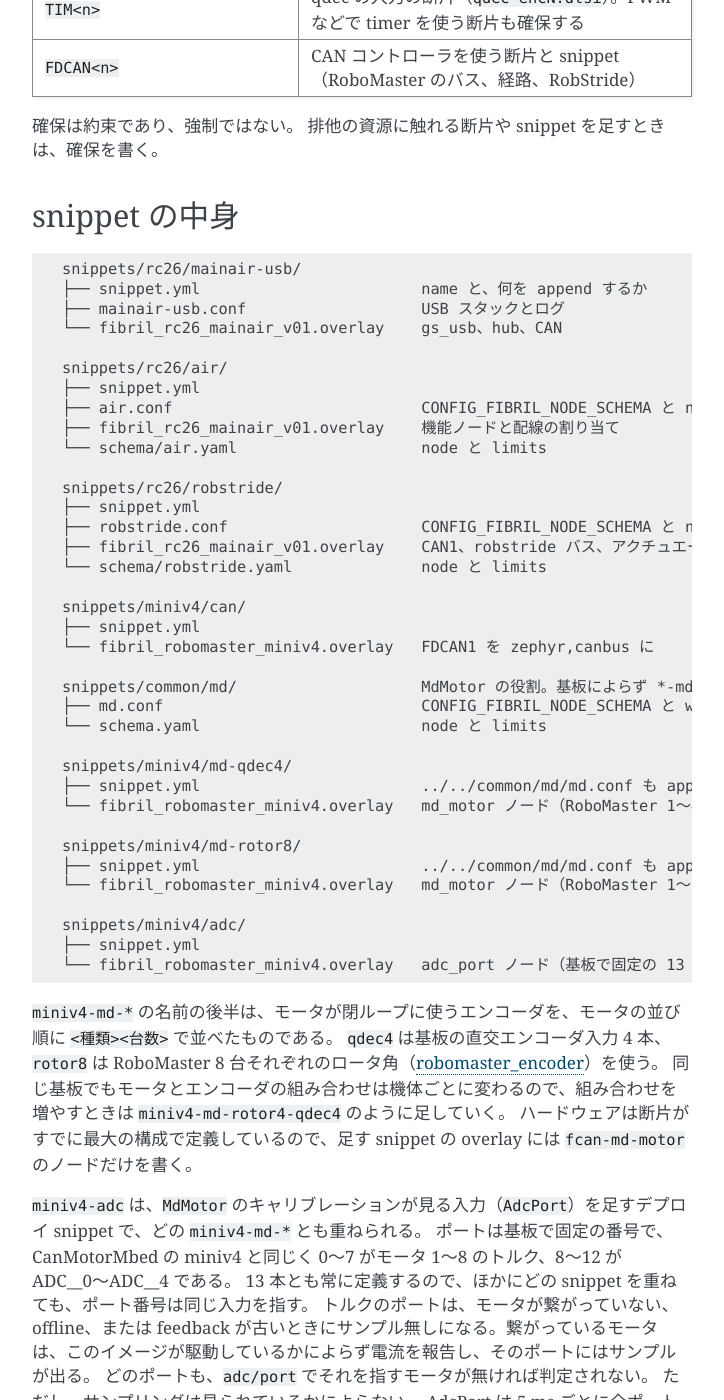
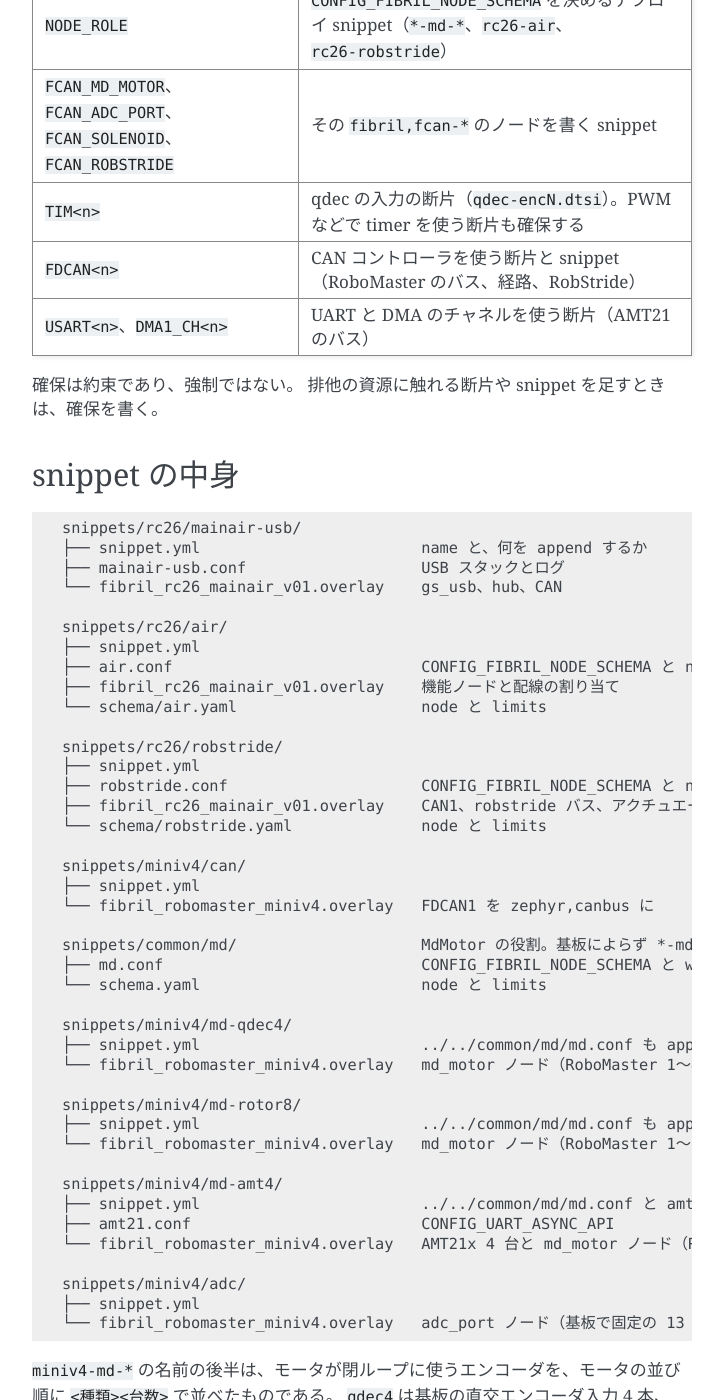
Before and after one commit to ForteFibre/fibril_zephyr, a Sphinx documentation site: the page built from doc/apps.md, in a window 1280 px wide and 1400 px high, scrolled down 3556 px. Shown: the whole window, without its empty margins (388-1112 px from the left). Built offline with Sphinx 7.4.7, drawn with Linux system fonts in a browser that asks for light colours; some of the changed text lies outside the part shown.

Commit message:
docs: miniv4-md-amt4 と AMT21 のバスの断片を書く
Co-Authored-By: Claude Opus 5.5 (1M context) <noreply@anthropic.com>

```diff
--- a/boards/fibril/robomaster_miniv4/doc/index.rst
+++ b/boards/fibril/robomaster_miniv4/doc/index.rst
@@ -122,6 +122,7 @@ FDCAN と ``usart3``、``usb`` はピンとクロックだけを設定して無
 fibril_can の boot_id が使う ``rng`` も、ボードの devicetree で有効にしてある。
 
 RS485 の設定例は :doc:`/drivers/amt21`、モータ CAN の使い方は :doc:`/drivers/robomaster` を参照する。
+``dts/fibril/robomaster_miniv4/amt21.dtsi`` が ``usart3`` を 2 Mbps の AMT21 バス（``amt21_bus``）にする。エンコーダはデプロイ snippet（``miniv4-md-amt4`` など）がアドレスとともに足す。
 
 エンコーダ入力のピン名は CanMotorMbed の ``PinNames.h`` に合わせてある。
 ボードの devicetree はこれらのノードを持たない。
--- a/doc/apps.md
+++ b/doc/apps.md
@@ -62,6 +62,7 @@ overlay は `#include <fibril/...>` で取り込み、`fibril,fcan-*` のノー
 | `dts/fibril/robomaster_miniv4/qdec-enc0.dtsi`〜`qdec-enc5.dtsi` | 入力 1 本ずつ（`enc0`〜`enc5`）。timer は基板の文書の表の割り当てで、その timer を確保する |
 | `dts/fibril/robomaster_miniv4/qdec.dtsi` | 上の 6 本をすべて取り込む |
 | `dts/fibril/robomaster_miniv4/adc.dtsi` | ADC1 と ADC2 を有効にする（チャネルは基板の DTS が定義する） |
+| `dts/fibril/robomaster_miniv4/amt21.dtsi` | RS485（USART3、2 Mbps、DMA）の AMT21 バス `amt21_bus`。エンコーダは載せない。応答を待つデバイスなので、デプロイが繋いだものだけを足す |
 
 **未接続を許し、空回りのコストが小さいデバイスは、最大の構成で定義する。**
 たとえば ESC は 8 台とも定義する。
@@ -108,6 +109,7 @@ overlay はすべて 1 回のプリプロセッサの実行に並ぶので、`-S
 | `FCAN_MD_MOTOR`、`FCAN_ADC_PORT`、`FCAN_SOLENOID`、`FCAN_ROBSTRIDE` | その `fibril,fcan-*` のノードを書く snippet |
 | `TIM<n>` | qdec の入力の断片（`qdec-encN.dtsi`）。PWM などで timer を使う断片も確保する |
 | `FDCAN<n>` | CAN コントローラを使う断片と snippet（RoboMaster のバス、経路、RobStride） |
+| `USART<n>`、`DMA1_CH<n>` | UART と DMA のチャネルを使う断片（AMT21 のバス） |
 
 確保は約束であり、強制ではない。
 排他の資源に触れる断片や snippet を足すときは、確保を書く。
@@ -148,6 +150,11 @@ snippets/miniv4/md-rotor8/
 ├── snippet.yml                        ../../common/md/md.conf も append する
 └── fibril_robomaster_miniv4.overlay   md_motor ノード（RoboMaster 1〜8 とロータ角）
 
+snippets/miniv4/md-amt4/
+├── snippet.yml                        ../../common/md/md.conf と amt21.conf を append する
+├── amt21.conf                         CONFIG_UART_ASYNC_API
+└── fibril_robomaster_miniv4.overlay   AMT21x 4 台と md_motor ノード（RoboMaster 1〜4）
+
 snippets/miniv4/adc/
 ├── snippet.yml
 └── fibril_robomaster_miniv4.overlay   adc_port ノード（基板で固定の 13 ポート）
@@ -155,6 +162,8 @@ snippets/miniv4/adc/
 
 `miniv4-md-*` の名前の後半は、モータが閉ループに使うエンコーダを、モータの並び順に `<種類><台数>` で並べたものである。
 `qdec4` は基板の直交エンコーダ入力 4 本、`rotor8` は RoboMaster 8 台それぞれのロータ角（[robomaster_encoder](drivers/robomaster_encoder.md)）を使う。
+`amt4` は RS485 の AMT21x 4 台（[amt21](drivers/amt21.md)）を使う。AMT21x は応答を待つので、断片はバスだけを持ち、エンコーダはアドレスとともにデプロイ snippet が書く。
+snippet が append できる Kconfig の断片は、全ボード向けと各ボード向けで 1 つずつなので、`md.conf` を全ボード向けに、`CONFIG_UART_ASYNC_API` を入れた `amt21.conf` をボード向けに append する。
 同じ基板でもモータとエンコーダの組み合わせは機体ごとに変わるので、組み合わせを増やすときは `miniv4-md-rotor4-qdec4` のように足していく。
 ハードウェアは断片がすでに最大の構成で定義しているので、足す snippet の overlay には `fcan-md-motor` のノードだけを書く。
 
```
Also changed, not shown: README.md (+1 -0 lines), doc/adr/0014-snippet-hardware-fragments.md (+2 -2 lines).
